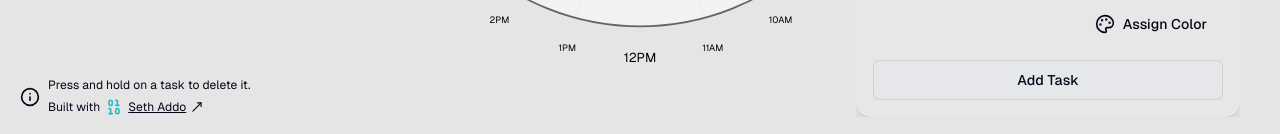
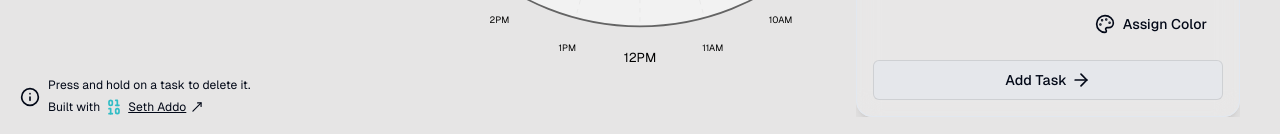
Before and after one commit to seths10/task-clock, a Next.js app: page / in a window 1280 px wide. Both pictures are taken after a click on the button 1212 px from the left and 752 px from the top of the page. Shown: the part 663-797 px from the top of the page. Built offline with nearby package versions, Linux system fonts and the light colour scheme.

Commit message:
added arrow right icon

```diff
--- a/components/home-client/index.tsx
+++ b/components/home-client/index.tsx
@@ -22,6 +22,7 @@ import {
   EyeOff,
   Info,
   MoveUpRight,
+  ArrowRight,
   Palette,
 } from "lucide-react";
 import { AddTaskFormSchema } from "@/schema/schema";
@@ -244,7 +245,9 @@ export default function HomeClient() {
                     type="submit"
                     className="w-full dark:bg-white/20 bg-gray-200 border border-black/10 hover:bg-gray-300 hover:dark:bg-white/80 dark:text-white text-dark transition-colors duration-200"
                   >
+
                     Add Task
+                    <div> <ArrowRight className="ml-1" size={20} /> </div>
                   </Button>
                 </form>
               </Form>
```
